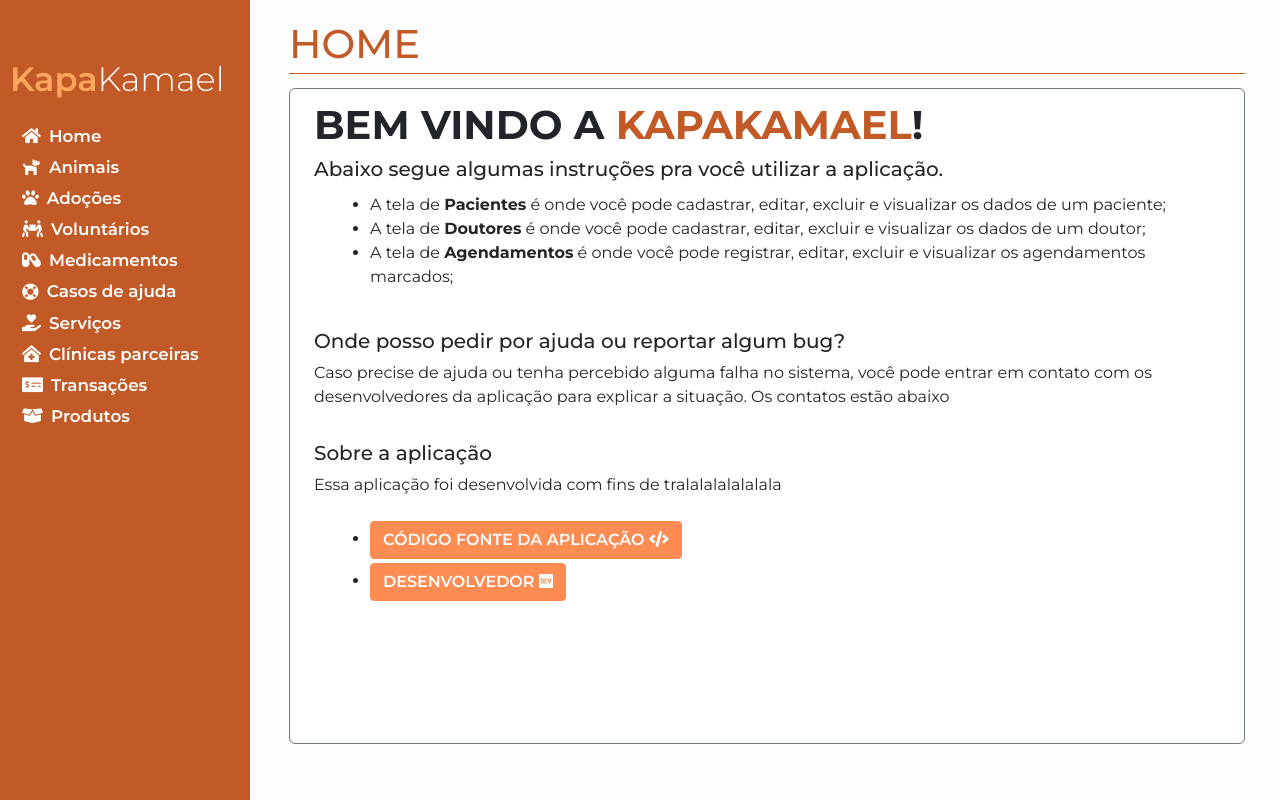
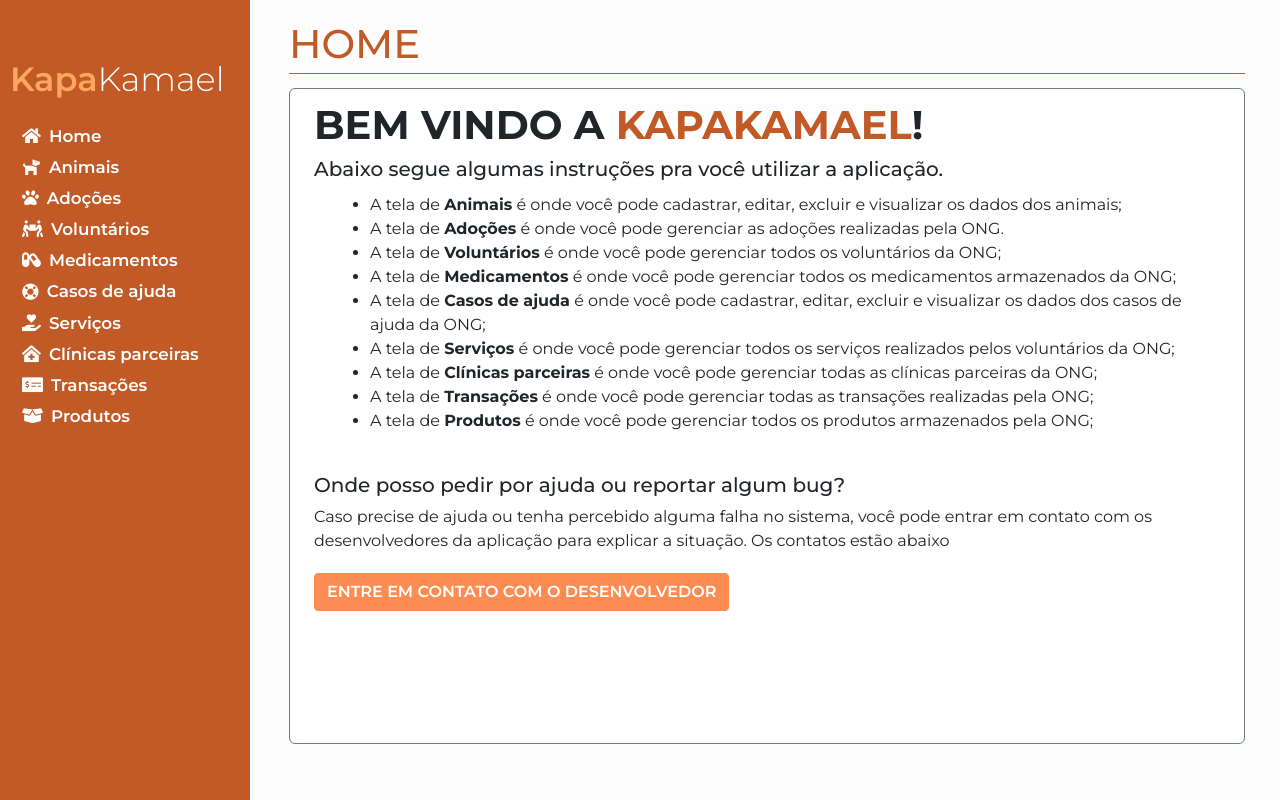
Before and after one commit to TiagoDiass/frontend-tcc, a Vue app: page / in a window 1280 px wide. Built offline with nearby package versions, Linux system fonts and the light colour scheme.

Commit message:
fix: fix home text screen

```diff
--- a/src/views/Home/Home.vue
+++ b/src/views/Home/Home.vue
@@ -14,16 +14,41 @@
 
       <ul class="p-2 ml-5">
         <li>
-          A tela de <span class="text-bold">Pacientes</span> é onde você pode
-          cadastrar, editar, excluir e visualizar os dados de um paciente;
+          A tela de <span class="text-bold">Animais</span> é onde você pode
+          cadastrar, editar, excluir e visualizar os dados dos animais;
         </li>
         <li>
-          A tela de <span class="text-bold">Doutores</span> é onde você pode
-          cadastrar, editar, excluir e visualizar os dados de um doutor;
+          A tela de <span class="text-bold">Adoções</span> é onde você pode
+          gerenciar as adoções realizadas pela ONG.
         </li>
         <li>
-          A tela de <span class="text-bold">Agendamentos</span> é onde você pode
-          registrar, editar, excluir e visualizar os agendamentos marcados;
+          A tela de <span class="text-bold">Voluntários</span> é onde você pode
+          gerenciar todos os voluntários da ONG;
+        </li>
+        <li>
+          A tela de <span class="text-bold">Medicamentos</span> é onde você pode
+          gerenciar todos os medicamentos armazenados da ONG;
+        </li>
+        <li>
+          A tela de <span class="text-bold">Casos de ajuda</span> é onde você
+          pode cadastrar, editar, excluir e visualizar os dados dos casos de
+          ajuda da ONG;
+        </li>
+        <li>
+          A tela de <span class="text-bold">Serviços</span> é onde você pode
+          gerenciar todos os serviços realizados pelos voluntários da ONG;
+        </li>
+        <li>
+          A tela de <span class="text-bold">Clínicas parceiras</span> é onde
+          você pode gerenciar todas as clínicas parceiras da ONG;
+        </li>
+        <li>
+          A tela de <span class="text-bold">Transações</span> é onde você pode
+          gerenciar todas as transações realizadas pela ONG;
+        </li>
+        <li>
+          A tela de <span class="text-bold">Produtos</span> é onde você pode
+          gerenciar todos os produtos armazenados pela ONG;
         </li>
       </ul>
 
@@ -34,30 +59,13 @@
         a situação. Os contatos estão abaixo
       </p>
 
-      <h5 class="mt-3">Sobre a aplicação</h5>
-      <p>Essa aplicação foi desenvolvida com fins de tralalalalalalala</p>
-      <ul class="p-2 ml-5">
-        <li>
-          <a
-            href="https://github.com/TiagoDiass/easy-hospital"
-            target="_blank"
-            class="btn btn-secondary"
-          >
-            Código fonte da aplicação
-            <i class="fas fa-code"></i>
-          </a>
-        </li>
-        <li class="mt-1">
-          <a
-            href="https://github.com/TiagoDiass"
-            target="_blank"
-            class="btn btn-secondary"
-          >
-            Desenvolvedor
-            <i class="fab fa-dev"></i>
-          </a>
-        </li>
-      </ul>
+      <a
+        href="https://github.com/TiagoDiass"
+        target="_blank"
+        class="btn btn-secondary mt-1"
+      >
+        Entre em contato com o desenvolvedor
+      </a>
     </div>
   </div>
 </template>
```
